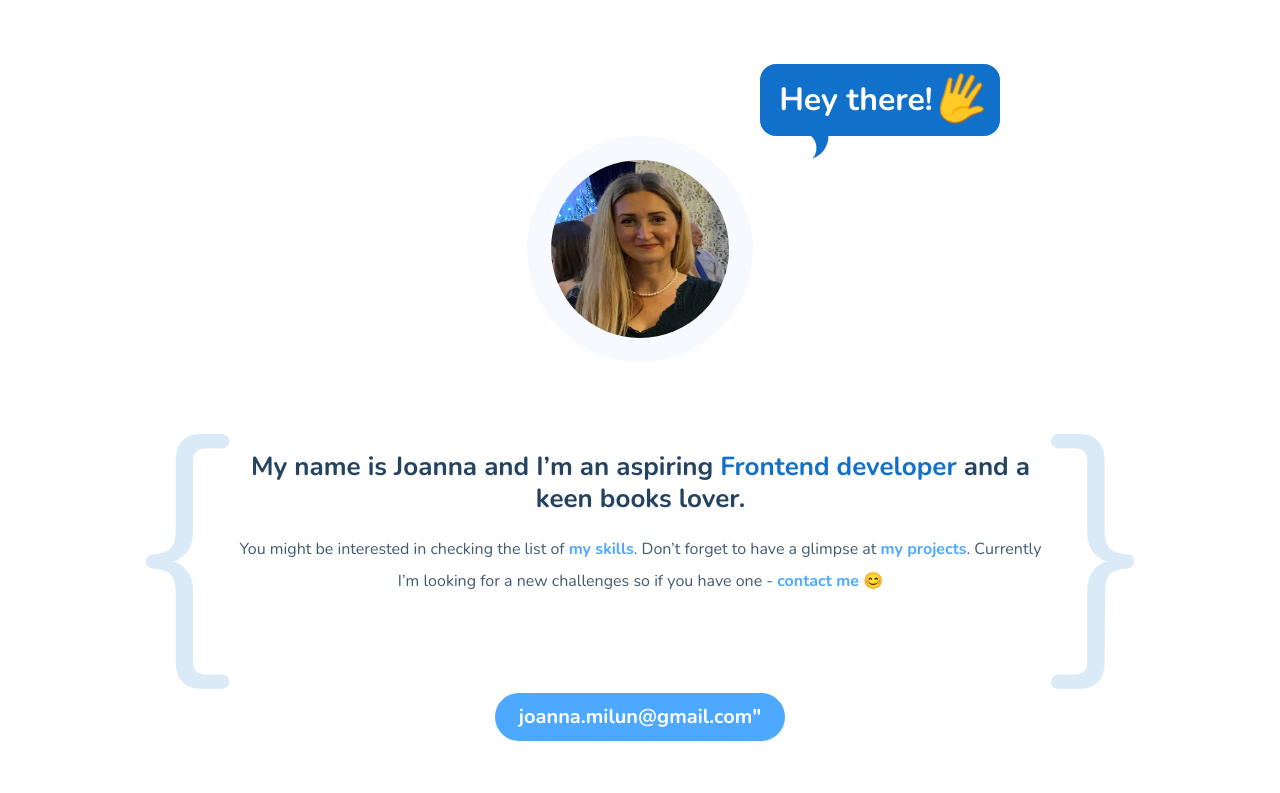
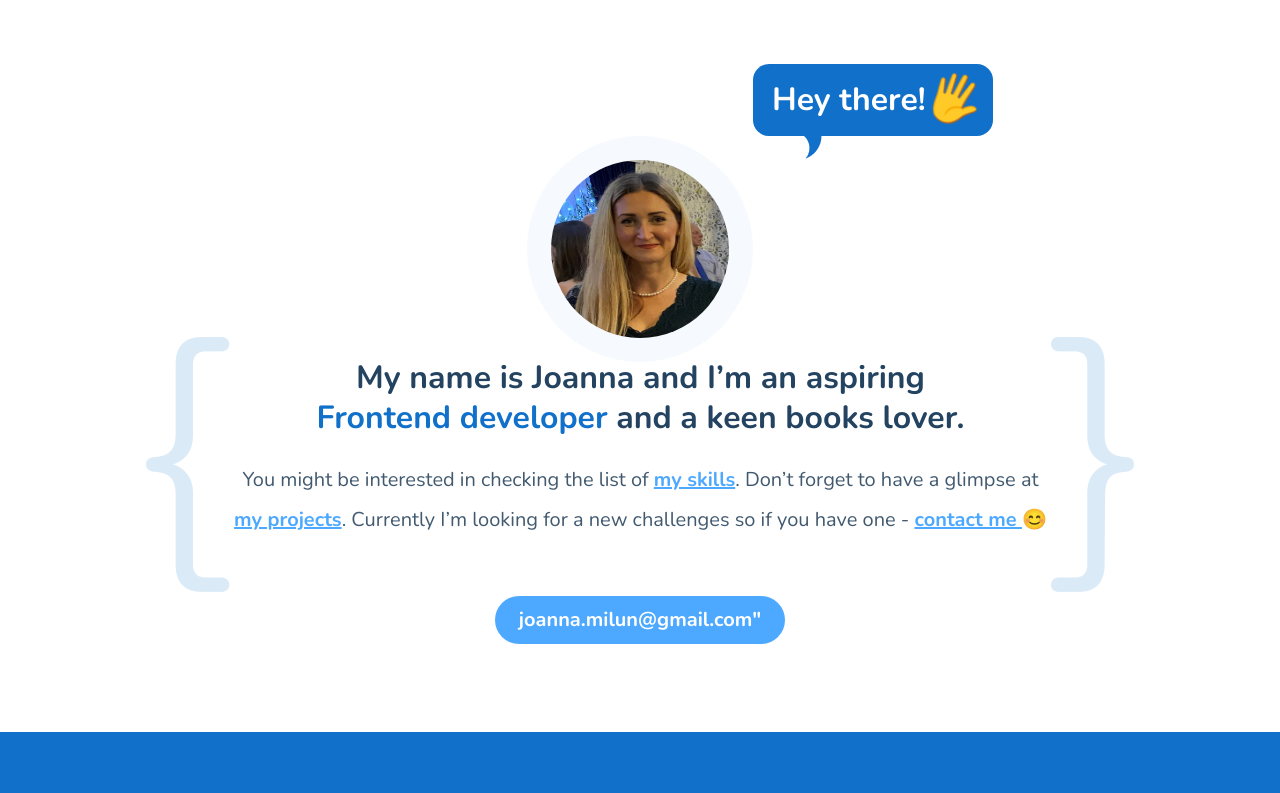
Before and after one commit to joannaMakarewicz/portfolio, a website built with webpack: page src/pages/index.html in a window 1280 px wide. Shown: the top 793 px of the page. Built offline with nearby package versions, Linux system fonts and the light colour scheme; no server answers.

Commit message:
Font size in desktop view

```diff
--- a/src/pages/index.html
+++ b/src/pages/index.html
@@ -34,10 +34,10 @@
         </h1>
         <p class="header__content">
           You might be interested in checking the list of
-          <span class="header__special2">my skills</span>. Don’t forget to
-          have a glimpse at <span class="header__special2">my projects</span>.
+          <a href="#skills" class="header__special2">my skills</a>. Don’t forget to
+          have a glimpse at <a href="#projects" class="header__special2">my projects</a>.
           Currently I’m looking for a new challenges so if you have one -
-          <span class="header__special2">contact me </span>😊
+          <a href="#contact" class="header__special2">contact me </a>😊
         </p>
       </div>
       </article>
@@ -46,7 +46,7 @@
     </header>
     <main>
 
-      <section class="skills">
+      <section class="skills" id="skills">
         <h2 class="skills__heading">My skills</h2>
         <div class="skills__summary">
         <article class="skills__article">
@@ -111,7 +111,7 @@
       </div>
       </section>
 
-      <section class="projects">
+      <section class="projects" id="projects">
         <h2 class="projects__heading">Recent projects</h2>
         <p class="projects__content">
           I started my frontend developer path in 2003. Since then, I’ve built
@@ -121,7 +121,7 @@
       </section>
     </main>
 
-    <footer class="footer">
+    <footer class="footer" id="contact">
       <section class="footer__main">
         <h2 class="footer__heading">Contact me</h2>
         <p class="footer__content">
--- a/src/scss/modules/footer.scss
+++ b/src/scss/modules/footer.scss
@@ -72,7 +72,12 @@
     }
 
     .footer__content {
+      @include text;
       margin-bottom: 128px;
+    }
+
+    .footer__heading {
+      @include header-100;
     }
 
     .footer__list {
--- a/src/scss/modules/frame.scss
+++ b/src/scss/modules/frame.scss
@@ -9,6 +9,7 @@
   .frame__main {
     background: #1e1e1e;
     border-radius: 16px;
+    filter: drop-shadow(0px 4px 16px rgba(0, 0, 0, 0.25));
     list-style: none;
     margin-bottom: 24px;
     width: 287px;
--- a/src/scss/modules/header.scss
+++ b/src/scss/modules/header.scss
@@ -61,7 +61,11 @@
     color: #4da8ff;
   }
 
-  @media screen and (min-width: 768px) {
+  @media screen and (min-width: 1024px) {
+
+    .header__content {
+      @include text;
+    }
 
     .header__summary {
       display: flex;
@@ -76,20 +80,20 @@
       animation: hand 1s ease-in infinite alternate;
     }
 
+    .header__heading {
+      @include header-200;
+    }
+
     .header__hello {
       display: grid;
-      grid-template-columns: 1fr 1fr 0.5fr 0.5fr;
-      grid-template-rows: 72px 23px 1fr;
+      grid-template-columns: 1fr 226px 0.5fr 0.5fr;
+      grid-template-rows: 72px 23px 178px;
     }
 
     .header__photo {
       border-radius: 50%;
-      display: flex;
-      grid-area: 2/2/4/3;
+      grid-area: 2/2/span 2/3;
       height: 178px;
-      justify-content: flex-end;
-      margin: auto;
-      margin-bottom:72px;
       width: 178px;
     }
 
@@ -98,6 +102,14 @@
       grid-area: 2/3/3/4;
       justify-content: center;
       margin: auto;
+    }
+
+    .header__special {
+      white-space: nowrap;
+    }
+
+    .header__special2 {
+      @include text-bold();
     }
 
     .header__welcome {
--- a/src/scss/modules/projects.scss
+++ b/src/scss/modules/projects.scss
@@ -9,6 +9,7 @@
     color: #425a70;
     margin: 32px 0px 46px 0px;
     text-align: center;
+    max-width: 782px;
   }
 
   .projects__heading {
@@ -34,4 +35,12 @@
       flex-direction: column;
       align-items: center;
     }
+
+    .projects__content {
+      @include text;
+    }
+
+    .projects__heading {
+      @include header-100;
+    }
   }
--- a/src/scss/modules/skills.scss
+++ b/src/scss/modules/skills.scss
@@ -78,6 +78,10 @@
       align-self: center;
     }
 
+    .skills__heading {
+      @include header-100;
+    }
+
     .skills__summary {
       display: grid;
       grid-template-columns: 1fr 1fr 1fr;
```
